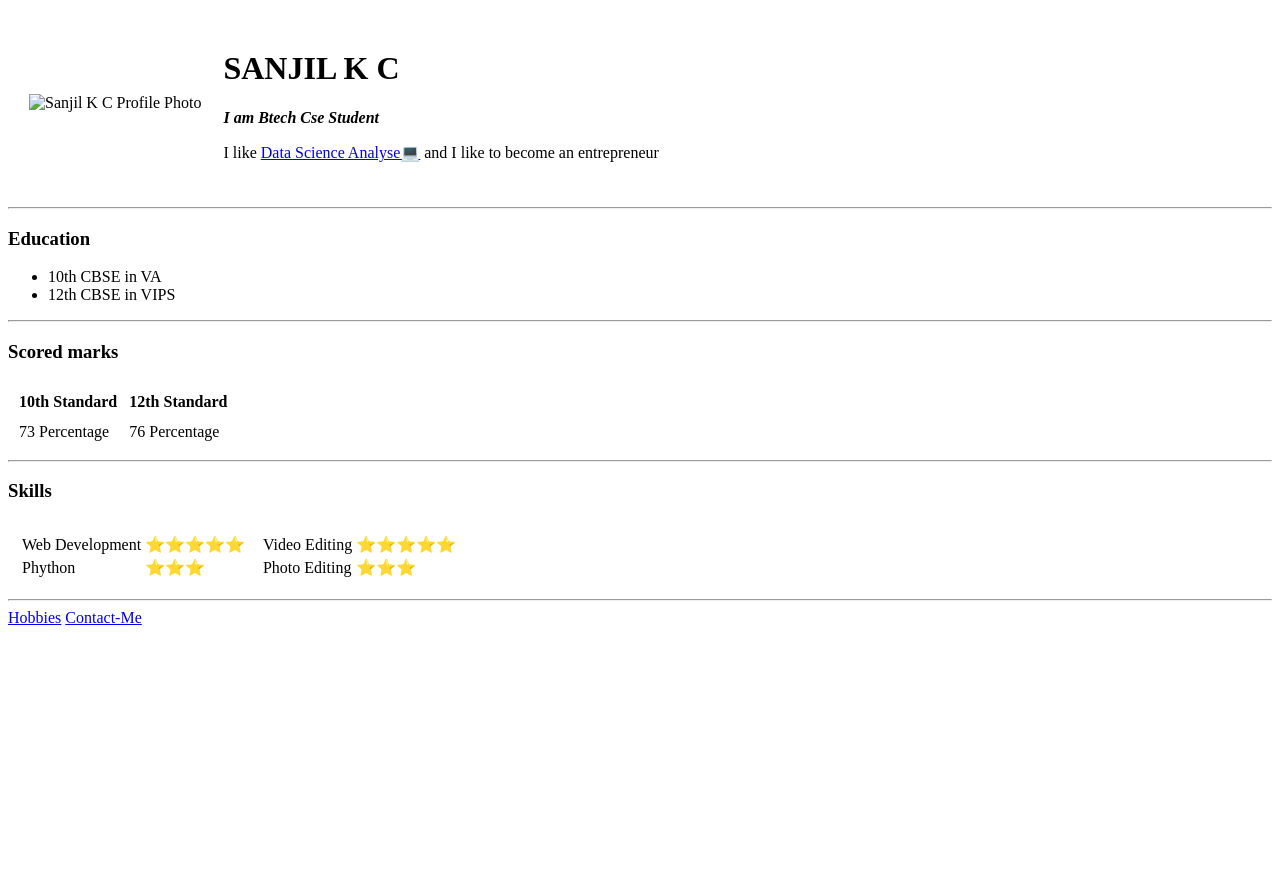
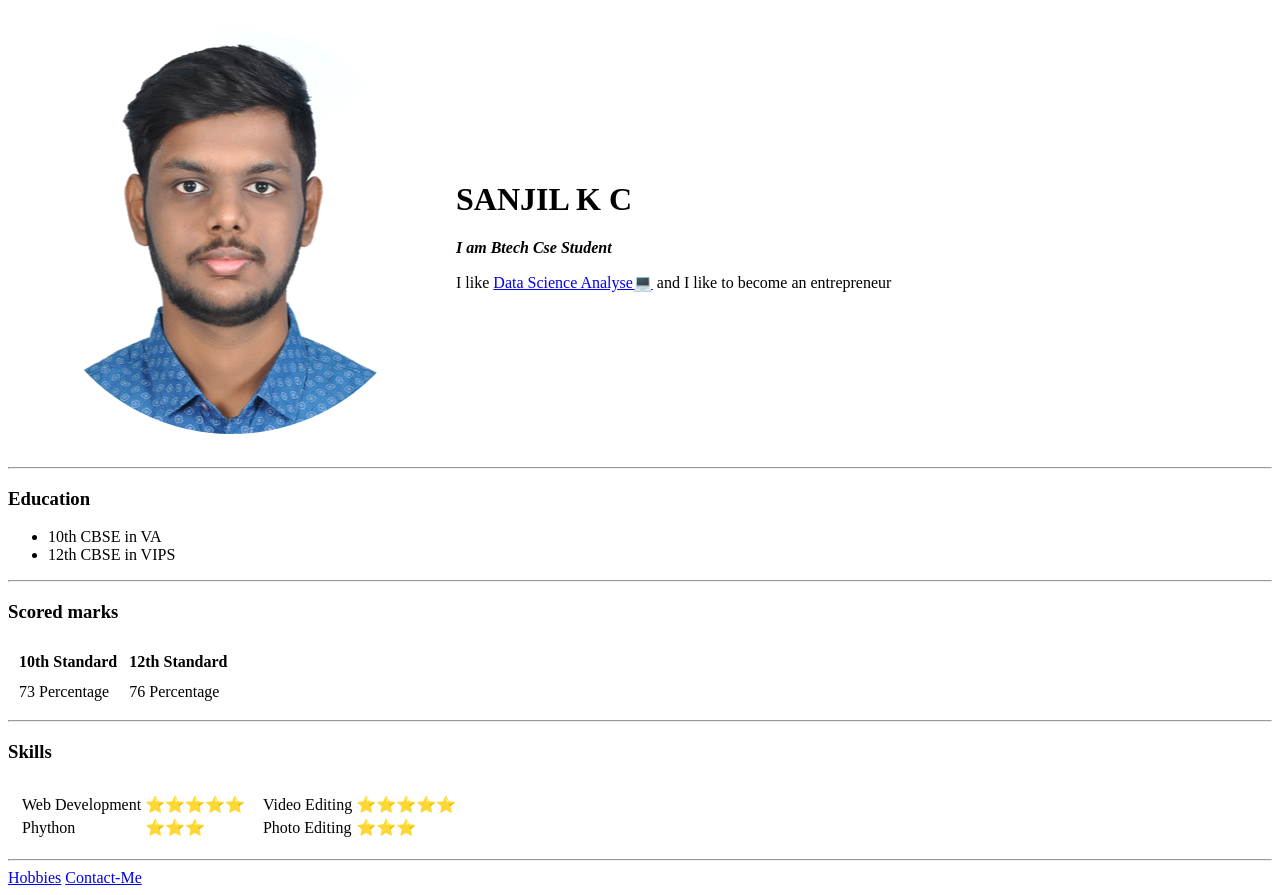
Before and after one commit to sanjil2/CURRICULUM-VITAE-CV, a plain HTML site: page index.html in a window 1280 px wide. Before the commit the page ends 800 px from the top, so only its background shows below. Drawn offline with Linux system fonts and the light colour scheme.

Commit message:
Update index.html

```diff
--- a/index.html
+++ b/index.html
@@ -9,7 +9,7 @@
 <body>
   <table cellspacing="20">
     <tr>
-      <td> <img src="images\sanjil.png" alt="Sanjil K C Profile Photo"></td>
+      <td> <img src="sanjil.png" alt="Sanjil K C Profile Photo"></td>
       <td>
         <h1>SANJIL K C</h1>
         <p><em><strong> I am Btech Cse Student</strong></em></p>
```
